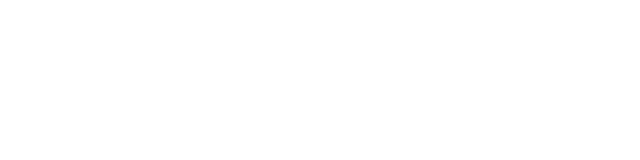
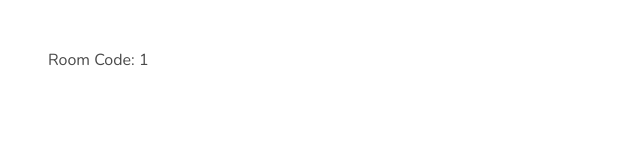
Before and after one commit to pricecomstock/project-appleseed, a React (Create React App) app: page /host/1 in a window 1280 px wide. Shown: the top 160 px of the page, without its empty margins (0-640 px from the left). Built offline with nearby package versions, Linux system fonts and the light colour scheme; the HTML template or start-up script is replaced by a standard one.

Commit message:
:sparkles: added navigation/routing for Creating a game

```diff
--- a/src/App.js
+++ b/src/App.js
@@ -1,5 +1,5 @@
 import React, { Fragment } from "react";
-import { BrowserRouter as Router, Route } from "react-router-dom";
+import { BrowserRouter as Router, Route, Switch } from "react-router-dom";
 import "./mvp.css";
 import "./appleseed.scss";
 
@@ -12,10 +12,12 @@ function App() {
     <Router>
       <div className="App section">
         {/* notice "exact" */}
-        <Route exact path="/" component={Home}></Route>
+        <Switch>
+          <Route exact path="/" component={Home}></Route>
 
-        <Route exact path="/watch" component={HostView}></Route>
-        <Route exact path="/play" component={PlayerView}></Route>
+          <Route exact path="/host/:code" component={HostView}></Route>
+          <Route exact path="/play/:code" component={PlayerView}></Route>
+        </Switch>
       </div>
     </Router>
   );
--- a/src/components/pages/Home.jsx
+++ b/src/components/pages/Home.jsx
@@ -5,6 +5,7 @@ export default class Home extends Component {
   createGame = () => {
     axios.post("/createroom").then((res) => {
       console.log(res);
+      this.props.history.push(`/host/${res.data.code}`);
     });
     // .catch((err) => {
     //   console.error(err);
--- a/src/components/pages/HostView.jsx
+++ b/src/components/pages/HostView.jsx
@@ -0,0 +1,9 @@
+import React, { Component } from "react";
+import { useParams, withRouter } from "react-router-dom";
+import PropTypes from "prop-types";
+
+export default class HostView extends Component {
+  render() {
+    return <div>Room Code: {this.props.match.params.code}</div>;
+  }
+}
--- a/src/components/pages/PlayerView.jsx
+++ b/src/components/pages/PlayerView.jsx
@@ -0,0 +1,12 @@
+import React, { Component } from "react";
+import PropTypes from "prop-types";
+
+export default class PlayerView extends Component {
+  static propTypes = {
+    prop: PropTypes,
+  };
+
+  render() {
+    return <div></div>;
+  }
+}
```
